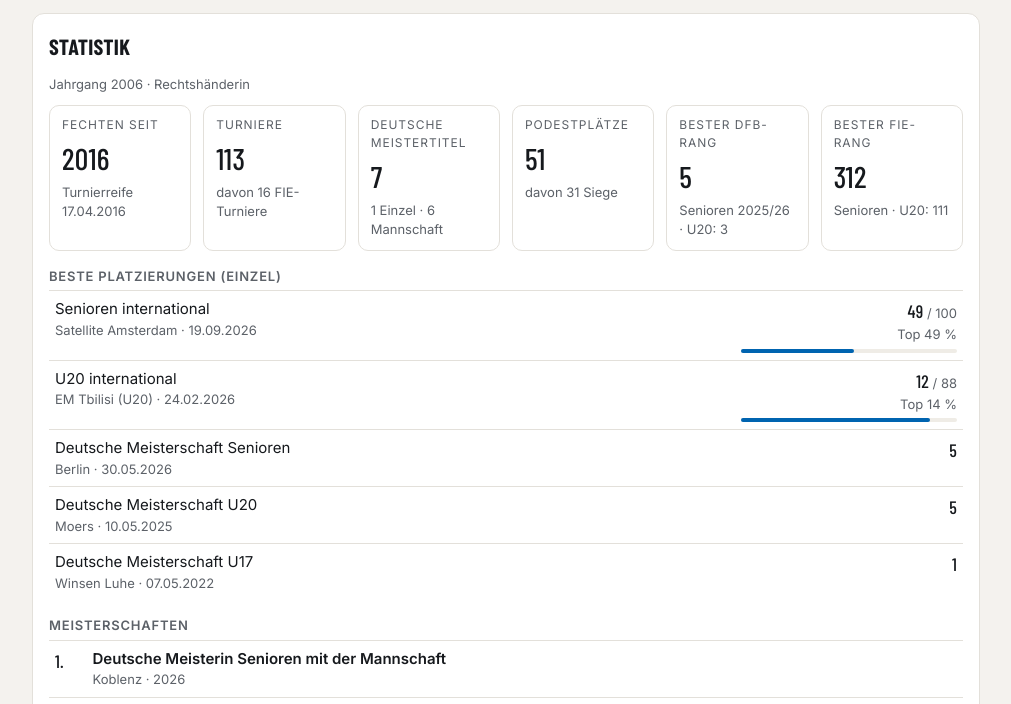
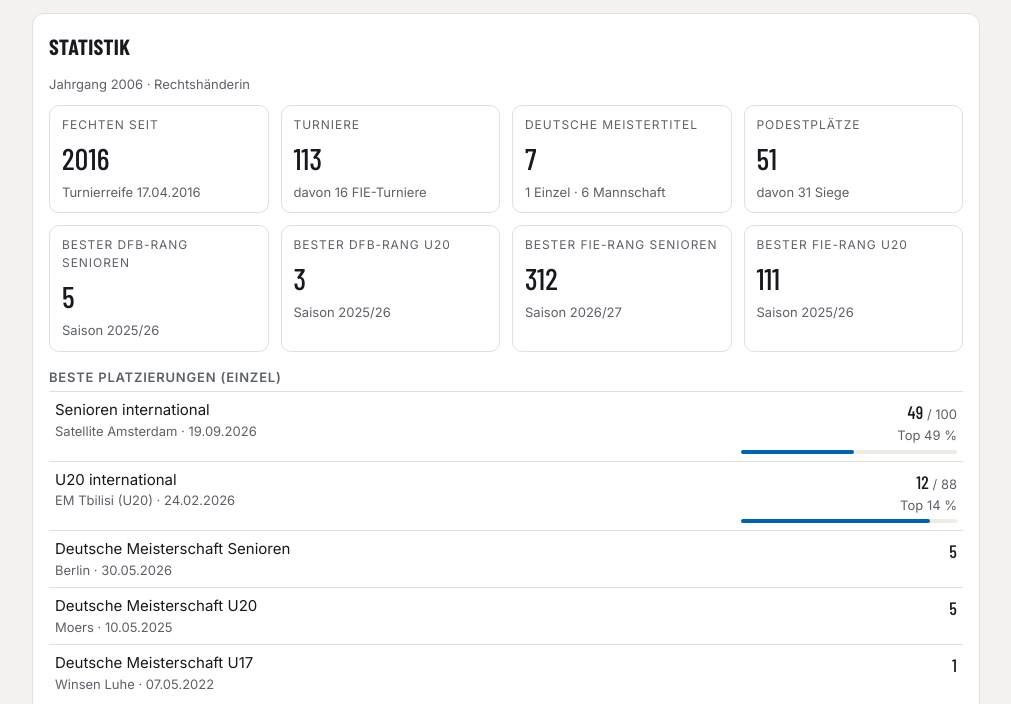
Before and after one commit to CornelliX/fechten-dashboard, a plain HTML site: page docs/index.html in a window 1280 px wide. Shown: the part 4011-4715 px from the top of the page, without its empty margins (134-1145 px from the left). Drawn offline with nearby package versions, Linux system fonts and the light colour scheme.

Commit message:
Statistik: bester DFB-/FIE-Rang getrennt nach Senioren und U20, Kacheln 4 je Reihe
Co-Authored-By: Claude Opus 5.5 <noreply@anthropic.com>

```diff
--- a/docs/index.html
+++ b/docs/index.html
@@ -76,7 +76,7 @@ details summary { cursor: pointer; color: var(--muted); font-size: 13px; padding
 /* Erläuterung in den Ranglisten-Karten: kleiner Knopf neben der Platzzahl, Text schwebt unter der Karte */
 .kpi { position: relative; }
 .nw { white-space: nowrap; }
-.stats { display: grid; grid-template-columns: repeat(auto-fit, minmax(140px, 1fr)); gap: 12px; margin: 4px 0 16px; }
+.stats { display: grid; grid-template-columns: repeat(4, minmax(0, 1fr)); gap: 12px; margin: 4px 0 16px; }
 .stats > div { border: 1px solid var(--line); border-radius: 10px; padding: 10px 12px; min-width: 0; }
 .stats .num { font-size: 30px; display: block; margin: 2px 0; }
 @media (max-width: 600px) { .stats { grid-template-columns: 1fr 1fr; } .stats > div:last-child:nth-child(odd) { grid-column: 1 / -1; } }
@@ -411,6 +411,7 @@ function renderStats(s, hist, career) {
   const fieJ = bestOf('FIE (unofficial)', 'U20'), efc = bestOf('EFC (unofficial)', 'U23');
   const bestDfb = minRank([...hist.filter(h => h.source === 'DFB').map(h => h.rank), s.dfb.rank, dfbS && dfbS.rank]);
   const bestFie = minRank([...hist.filter(h => h.source === 'FIE').map(h => h.rank), ...(s.fie.seasons || []).map(x => x.rank), s.fie.rank]);
+  const fieSeason = s.fie.rank == bestFie ? s.fie.season : ((s.fie.seasons || []).find(x => x.rank == bestFie) || {}).season;
 
   const titles = C.filter(r => r.section === 'National Championships' && r.rank === 1).sort(byDate);
   const podium = C.filter(r => r.rank <= 3), wins = podium.filter(r => r.rank === 1).length;
@@ -425,8 +426,10 @@ function renderStats(s, hist, career) {
     tile('Turniere', int(events || fie.length), `davon ${fie.length} FIE-Turniere`) +
     (career ? tile('Deutsche Meistertitel', int(titles.length), `${titles.filter(r => r.type === 'Einzel').length} Einzel · ${titles.filter(r => r.type === 'Mannschaft').length} Mannschaft`) : '') +
     (career ? tile('Podestplätze', int(podium.length), `davon ${wins} Siege`) : '') +
-    (bestDfb ? tile('Bester DFB-Rang', int(bestDfb), `Senioren${dfbS && dfbS.rank === bestDfb ? ' ' + saison(dfbS.season + 1) : ''}${dfbJ ? ` · U20: ${int(dfbJ.rank)}` : ''}`) : '') +
-    (bestFie ? tile('Bester FIE-Rang', int(bestFie), `Senioren${fieJ ? ` · U20: ${int(fieJ.rank)}` : ''}`) : '') +
+    (bestDfb ? tile('Bester DFB-Rang Senioren', int(bestDfb), dfbS && dfbS.rank === bestDfb ? `Saison ${saison(dfbS.season + 1)}` : 'aktuelle Saison') : '') +
+    (dfbJ ? tile('Bester DFB-Rang U20', int(dfbJ.rank), `Saison ${saison(dfbJ.season + 1)}`) : '') +
+    (bestFie ? tile('Bester FIE-Rang Senioren', int(bestFie), fieSeason ? `Saison ${saison(fieSeason)}` : 'Weltrangliste') : '') +
+    (fieJ ? tile('Bester FIE-Rang U20', int(fieJ.rank), `Saison ${saison(fieJ.season + 1)}`) : '') +
     '</div>';
 
   // Beste Einzel-Platzierungen je Ebene (FIE mit Teilnehmerfeld)
@@ -462,9 +465,9 @@ function renderStats(s, hist, career) {
       <table>${tw.slice(0, 6).map(row).join('')}</table>` +
       (tw.length > 6 ? `<details class="more"><summary>Alle ${tw.length} anzeigen</summary><table>${tw.slice(6).map(row).join('')}</table></details>` : '');
 
-    // Ranglisten-Bestwerte
-    const rk = [['DFB Senioren', dfbS], ['DFB U20', dfbJ], ['DFB U17', dfbC], ['FIE U20', fieJ], ['Europa U23 (EFC)', efc]].filter(([, r]) => r);
-    if (rk.length) h += `<h3>Ranglisten-Bestwerte</h3><table>${rk.map(([l, r]) => rankRow(r.rank, l, `Saison ${saison(r.season + 1)}`)).join('')}</table>`;
+    // Weitere Ranglisten-Bestwerte (Senioren/U20 stehen schon in den Kacheln)
+    const rk = [['DFB U17', dfbC], ['Europa U23 (EFC)', efc]].filter(([, r]) => r);
+    if (rk.length) h += `<h3>Weitere Ranglisten-Bestwerte</h3><table>${rk.map(([l, r]) => rankRow(r.rank, l, `Saison ${saison(r.season + 1)}`)).join('')}</table>`;
     h += `<div class="sub" style="margin-top:10px">Quellen: ${safeUrl(career.source) ? `<a href="${safeUrl(career.source)}" target="_blank" rel="noopener">Ophardt-Biografie ${EXT}</a>` : 'Ophardt-Biografie'} (Stand ${dmy(career.imported)}), FIE.</div>`;
   }
   $('#stats').innerHTML = h;
```
